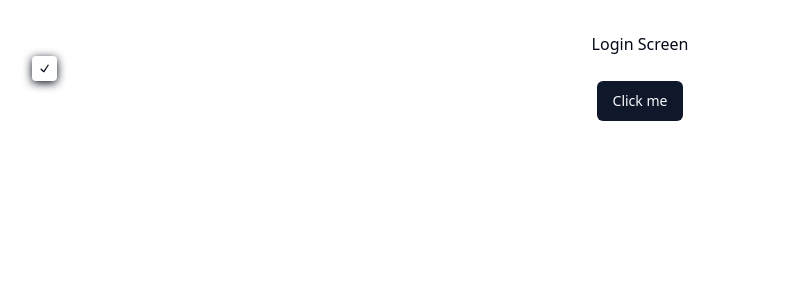
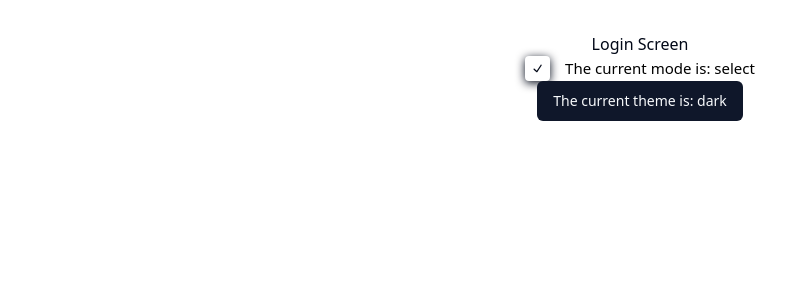
Before and after one commit to Yyassin/doodles, a React (Vite) app in the folder client/: page / in a window 1280 px wide. Shown: the top 300 px of the page, without its empty margins (0-793 px from the left). Built offline with nearby package versions, Linux system fonts and the light colour scheme; what @radix-ui/themes would draw is missing.

Commit message:
Adds zustand store skeleton with state selectors.

```diff
--- /dev/null
+++ b/client/src/stores/AppStore.ts
@@ -0,0 +1,44 @@
+import { create } from 'zustand';
+import { AppMode, AppTheme } from '@/types';
+import { SetState } from './types';
+import { createStoreWithSelectors } from './utils';
+
+/**
+ * Defines global app state, and reducer.
+ * Pattern Reference: https://dev.to/eraywebdev/optimizing-zustand-how-to-prevent-unnecessary-re-renders-in-your-react-app-59do
+ * @authors Yousef Yassin
+ */
+
+/** Definitions */
+interface AppState {
+  // The current app mode (selected tool or action)
+  mode: AppMode;
+  // The current app theme
+  theme: AppTheme;
+}
+interface AppActions {
+  // Reducer to set the app mode
+  setMode: (mode: AppMode) => void;
+  setTheme: (theme: AppTheme) => void;
+}
+type AppStore = AppState & AppActions;
+
+// Initialize App State to default state.
+export const initialAppState: AppState = {
+  mode: 'select',
+  theme: 'dark',
+};
+
+/** Actions / Reducers */
+const setMode = (set: SetState<AppStore>) => (mode: AppMode) =>
+  set(() => ({ mode }));
+const setTheme = (set: SetState<AppStore>) => (theme: AppTheme) =>
+  set(() => ({ theme }));
+
+/** Store Hook */
+const appStore = create<AppStore>()((set) => ({
+  ...initialAppState,
+  setMode: setMode(set),
+  setTheme: setTheme(set),
+}));
+export const useAppStore = createStoreWithSelectors(appStore);
--- /dev/null
+++ b/client/src/stores/types.ts
@@ -0,0 +1,17 @@
+/**
+ * Common type definitions used with Stores
+ * @authors Yousef Yassin
+ */
+
+/** Type of any store (a record of string-key to any-value pairs) */
+export type GenericStore = Record<string, any>;
+
+/**
+ * Generic interface for zustand's 'set' function. Use
+ * this when defining state mutators.
+ * @template T The store type
+ */
+export type SetState<T extends GenericStore> = (
+  partial: T | Partial<T> | ((state: T) => T | Partial<T>),
+  replace?: boolean | undefined,
+) => void;
--- /dev/null
+++ b/client/src/stores/utils.ts
@@ -0,0 +1,50 @@
+import { StoreApi, UseBoundStore } from 'zustand';
+import { shallow } from 'zustand/shallow';
+import { useStoreWithEqualityFn } from 'zustand/traditional';
+import { GenericStore } from './types';
+
+/**
+ * Store utility functions
+ * Pattern Reference: https://dev.to/eraywebdev/optimizing-zustand-how-to-prevent-unnecessary-re-renders-in-your-react-app-59do
+ * @authors Yousef Yassin
+ */
+
+/**
+ * Provided a store, returns an agumented store that accepts
+ * state selectors as an array of keys.
+ *
+ * Example usage:
+ * const useAppStore = createStoreWithSelectors(appStore);
+ * const { mode, setTheme } = useAppStore(['mode', 'setTheme']);
+ *
+ * The benefit here is that the subscribed component will only
+ * re-render on state changes in mode and setTheme (which shouldn't change),
+ * rather than all fields defined in state.
+ *
+ * @param store The store to augment.
+ * @returns The augmented store hook that accepts selectors.
+ */
+export const createStoreWithSelectors = <T extends GenericStore>(
+  store: UseBoundStore<StoreApi<T>>,
+): (<K extends keyof T>(keys: K[]) => Pick<T, K>) => {
+  return <K extends keyof T>(keys: K[]) => {
+    /**
+     * Iterates over the provided store and extracts the
+     * key-value pairs for the provided keys *by-reference*!
+     */
+    const selector = (state: T) =>
+      keys.reduce(
+        (acc, cur) => {
+          acc[cur] = state[cur];
+          return acc;
+        },
+        {} as Pick<T, K>,
+      );
+
+    // Store hook for the selected key-value pairs. The
+    // equality function, shallow, means we only listen for changes
+    // where the value reference has changed (so all state changes
+    // must be immutable).
+    return useStoreWithEqualityFn(store, selector, shallow);
+  };
+};
--- /dev/null
+++ b/client/src/types.ts
@@ -0,0 +1,13 @@
+/**
+ * Common type definitions used across the application
+ * @authors Yousef Yassin
+ */
+
+/** App */
+/* Supported application modes, these are tools and actions the user may use. */
+export const AppModes = ['select', 'pan'] as const;
+export type AppMode = (typeof AppModes)[number];
+
+/** Suppored application themes, these change the app's global appearance. */
+export const AppThemes = ['light', 'dark'] as const;
+export type AppTheme = (typeof AppThemes)[number];
--- a/client/src/views/LoginPage.tsx
+++ b/client/src/views/LoginPage.tsx
@@ -2,15 +2,21 @@ import React from 'react';
 import * as Checkbox from '@radix-ui/react-checkbox';
 import { CheckIcon } from '@radix-ui/react-icons';
 import { Button } from '@/components/ui/button';
+import { useAppStore } from '@/stores/AppStore';
 
-function LoginPage() {
+const RadixCheckBoxDummy = () => {
+  const { mode, setTheme } = useAppStore(['mode', 'setTheme']);
+
+  // console.log('Radix checkbox rerender');
+
   return (
     <>
-      <div>Login Screen</div>
-      {/* Radix */}
       <form>
-        <div className="flex items-center">
+        <div className="flex items-center justify-center">
           <Checkbox.Root
+            onClick={() => {
+              setTheme(mode === 'pan' ? 'light' : 'dark');
+            }}
             className="shadow-blackA7 hover:bg-violet3 flex h-[25px] w-[25px] appearance-none items-center justify-center rounded-[4px] bg-white shadow-[0_2px_10px] outline-none focus:shadow-[0_0_0_2px_black]"
             defaultChecked
             id="c1"
@@ -20,17 +26,38 @@ function LoginPage() {
             </Checkbox.Indicator>
           </Checkbox.Root>
           <label
-            className="pl-[15px] text-[15px] leading-none text-white"
+            className="pl-[15px] text-[15px] leading-none text-black"
             htmlFor="c1"
           >
-            Accept terms and conditions.
+            The current mode is: {mode}
           </label>
         </div>
       </form>
-      {/* Shadcn */}
-      <Button>Click me</Button>
     </>
   );
-}
+};
+
+const ShadcnButtonDummy = () => {
+  const { theme, setMode } = useAppStore(['theme', 'setMode']);
+
+  // console.log('Shadcn button rerender');
+  return (
+    <>
+      <Button onClick={() => setMode(theme === 'dark' ? 'pan' : 'select')}>
+        The current theme is: {theme}
+      </Button>
+    </>
+  );
+};
+
+const LoginPage = () => {
+  return (
+    <>
+      <div>Login Screen</div>
+      <RadixCheckBoxDummy />
+      <ShadcnButtonDummy />
+    </>
+  );
+};
 
 export default LoginPage;
--- a/client/vite.config.ts
+++ b/client/vite.config.ts
@@ -33,6 +33,10 @@ export default defineConfig({
     ]),
     renderer(),
   ],
+  test: {
+    // Allows us to render components in tests
+    environment: 'happy-dom',
+  },
   resolve: {
     alias: {
       '@': path.resolve(__dirname, './src'),
```
Also changed, not shown: client/package.json (+7 -2 lines), 2 other files (tests, documents, lock files or other folders).
